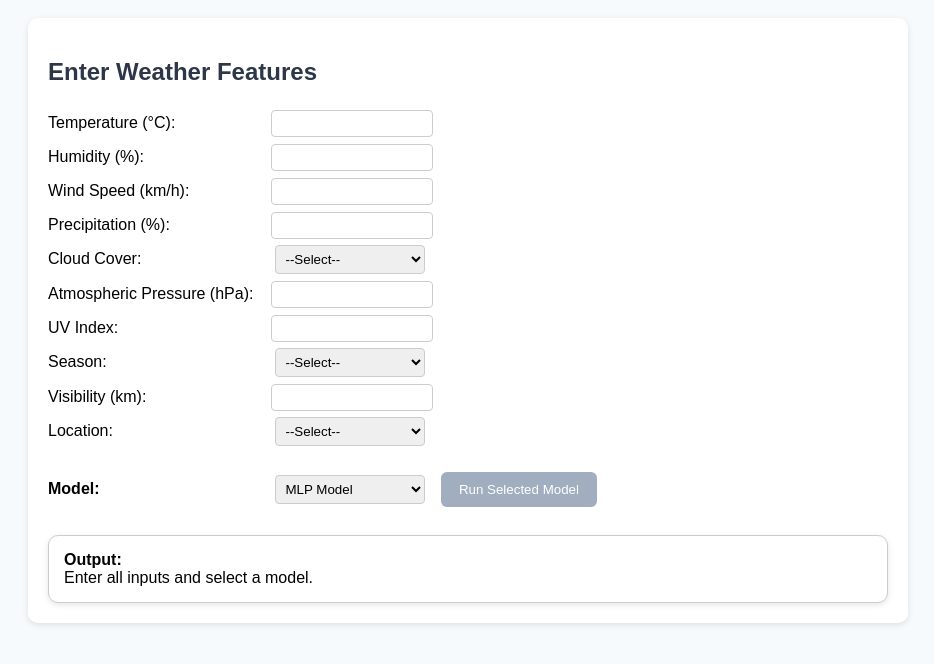
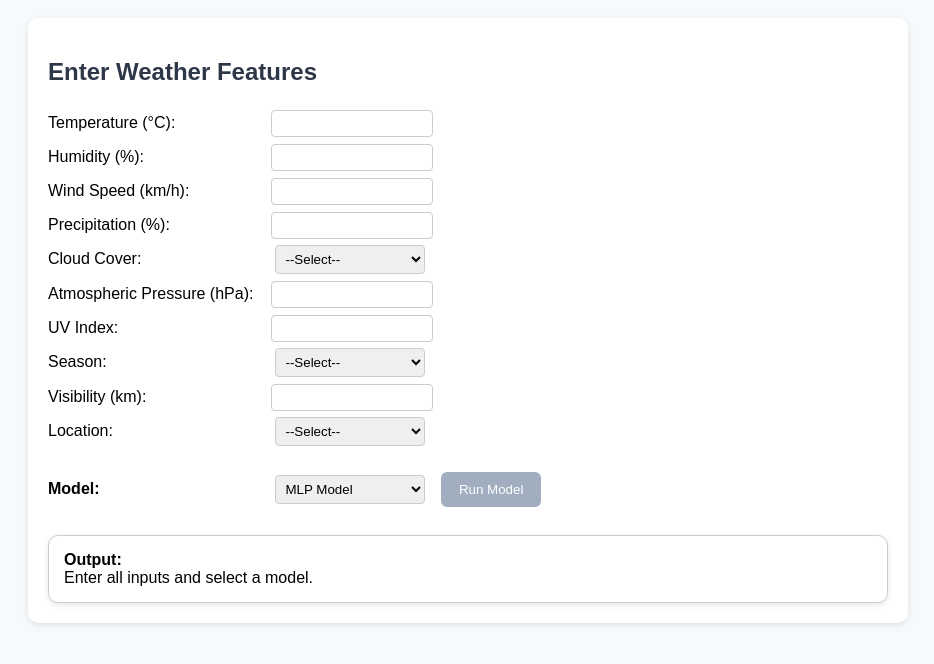
Before and after one commit to iramazam3/Classification, a plain HTML site: page index.html in a window 1280 px wide. Shown: the part 80-744 px from the top of the page, without its empty margins (172-1106 px from the left). Drawn offline with Linux system fonts and the light colour scheme.

Commit message:
Update index.html

```diff
--- a/index.html
+++ b/index.html
@@ -118,7 +118,7 @@
         <option value="MLP_WeatherData.onnx">MLP Model</option>
         <option value="Deep_WeatherData.onnx">Deep Learning (2 Layers)</option>
       </select>
-      <button id="runBtn" class="btn" disabled>Run Selected Model</button>
+      <button id="runBtn" class="btn" disabled>Run Model</button>
     </div>
 
     <div id="result">
```
